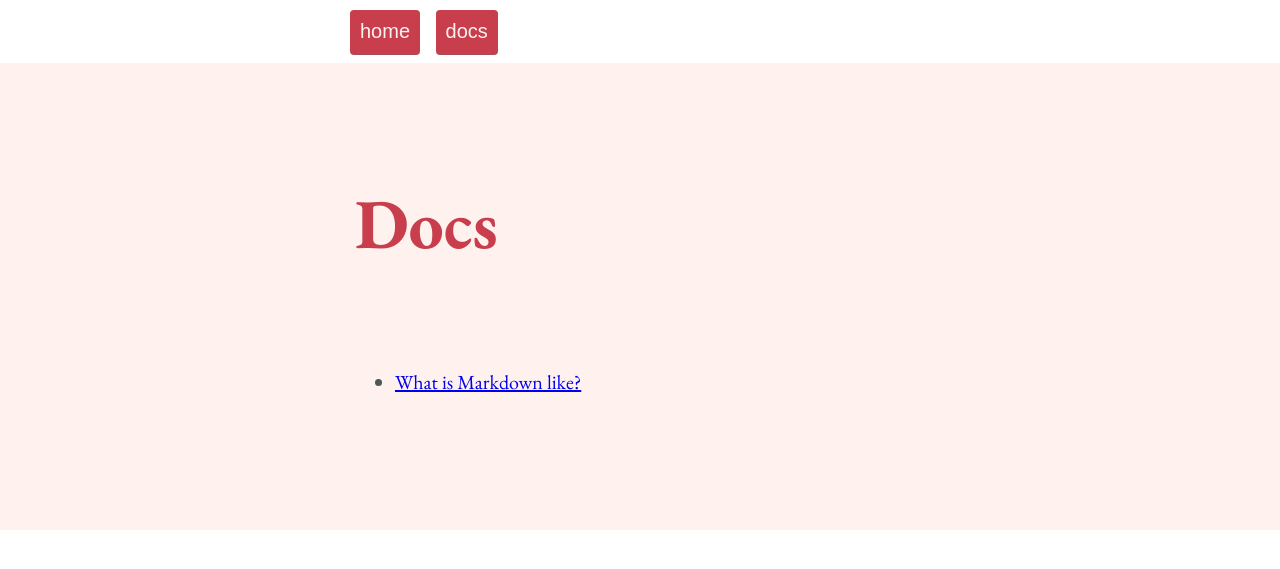
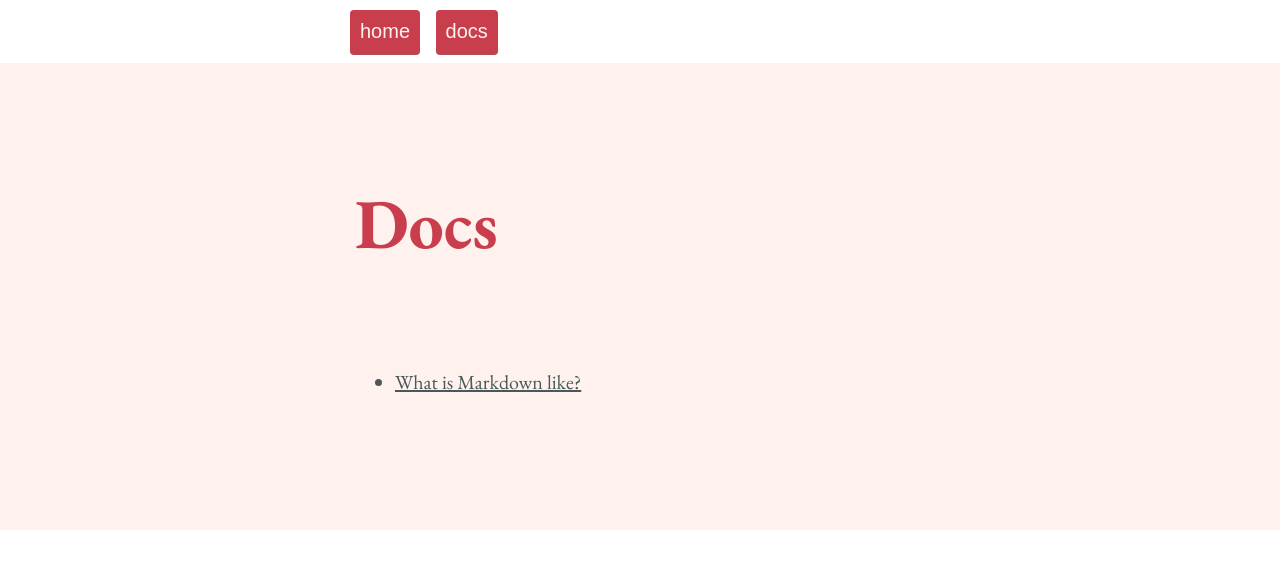
Before and after one commit to Ffyud/paloma-jekyll, a Jekyll site: the page built from docs.md, in a window 1280 px wide. Shown: the top 569 px of the page. Built offline with Jekyll 4.4.1, drawn with Linux system fonts in a browser that asks for light colours.

Commit message:
changes link styling

```diff
--- a/_sass/_theme.scss
+++ b/_sass/_theme.scss
@@ -43,6 +43,10 @@ h2 {
 .wrap {
     position: relative;
     background: #FFF2EE;
+}
+.wrap a {
+    text-decoration: underline;
+    color: inherit;
 }
 
 .footer {
```
